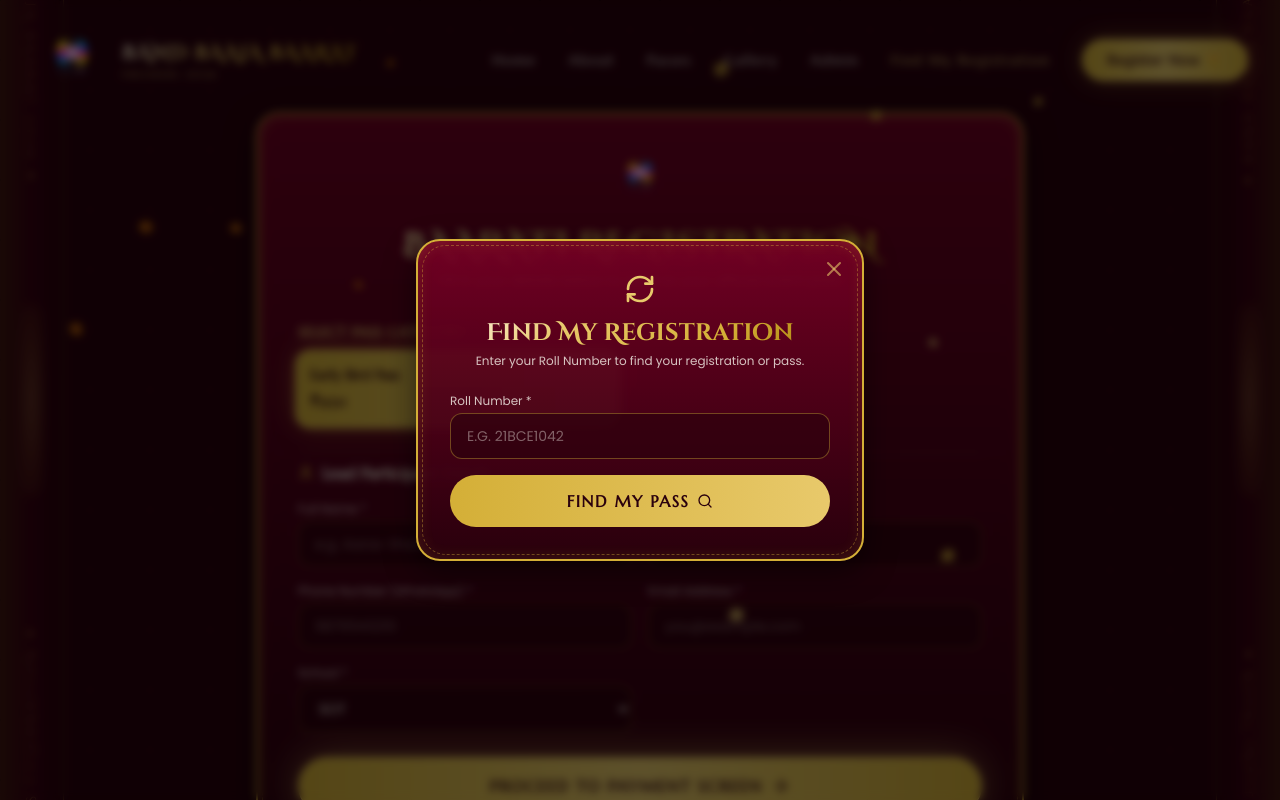
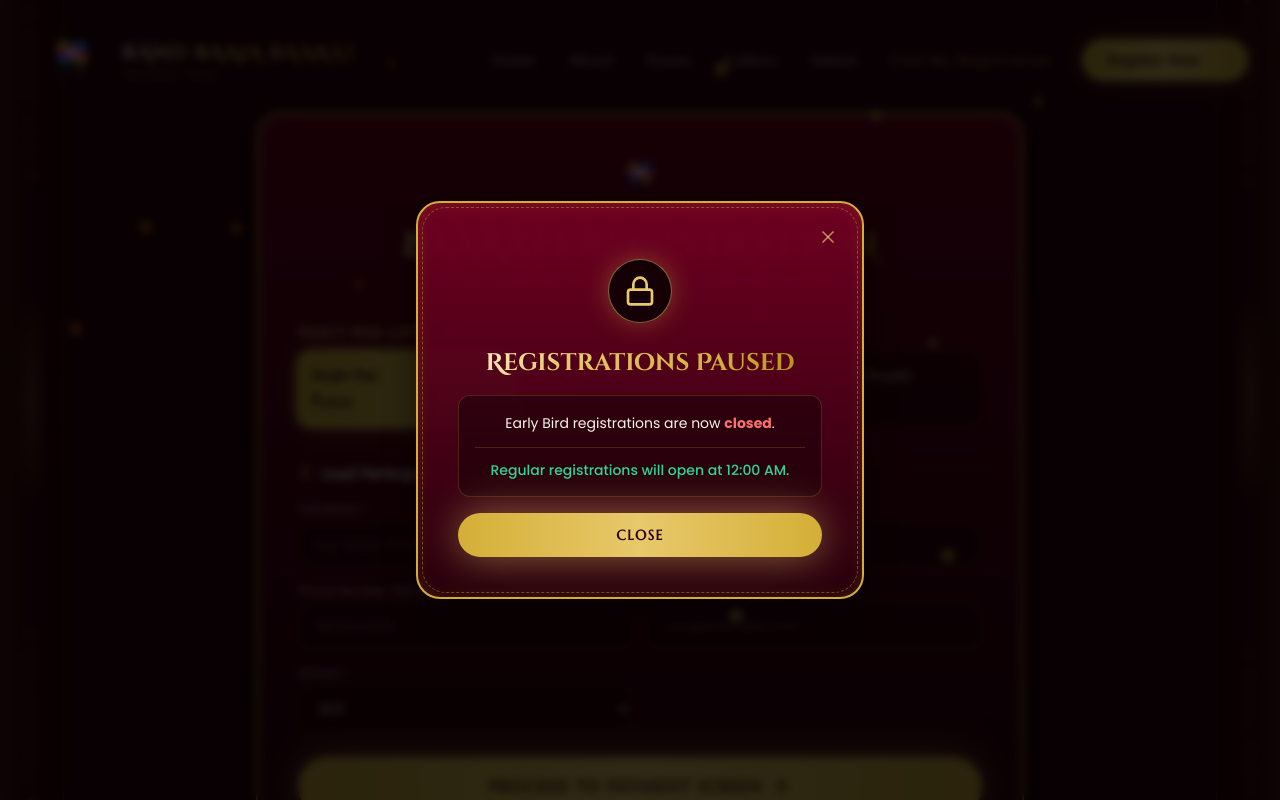
Before and after one commit to drixo-dev/bbb, a Next.js app in the folder frontend/: page /register in a window 1280 px wide. Both pictures are taken after a click on the button "Find My Registration". Shown: the top 800 px of the page. Built offline with nearby package versions, Linux system fonts and the light colour scheme; a web font is replaced by a local one.

Commit message:
WIP: 3 passes and closed modal

```diff
--- a/frontend/components/Hero.tsx
+++ b/frontend/components/Hero.tsx
@@ -5,9 +5,11 @@ import Link from 'next/link';
 import { motion } from 'framer-motion';
 import { Sparkles, Calendar, MapPin, ChevronDown, RefreshCw } from 'lucide-react';
 import ResumeRegistrationModal from './ResumeRegistrationModal';
+import RegistrationClosedModal from './RegistrationClosedModal';
 
 export default function Hero() {
   const [isResumeModalOpen, setIsResumeModalOpen] = useState(false);
+  const [isClosedModalOpen, setIsClosedModalOpen] = useState(false);
 
   return (
     <section id="hero" className="relative min-h-screen flex items-center justify-center pt-24 pb-16 px-4 overflow-hidden royal-damask-bg">
@@ -99,13 +101,13 @@ export default function Hero() {
 
           {/* CTA Buttons */}
           <div className="flex flex-col sm:flex-row items-center justify-center gap-4 flex-wrap">
-            <Link
-              href="/register"
+            <button
+              onClick={() => setIsClosedModalOpen(true)}
               className="w-full sm:w-auto px-8 py-4 rounded-full bg-gradient-to-r from-gold-antique via-gold-champagne to-gold-antique text-maroon-900 font-marcellus font-bold text-base tracking-widest uppercase shadow-gold-intense hover:scale-105 transition-all duration-300 border-2 border-gold-champagne flex items-center justify-center gap-3 group"
             >
               <span>Book Royal Pass Now</span>
               <span className="group-hover:translate-x-1 transition-transform">👑</span>
-            </Link>
+            </button>
 
             <Link
               href="#passes"
@@ -119,7 +121,7 @@ export default function Hero() {
           <div className="mt-8 pt-6 border-t border-gold-antique/20">
             <p className="font-poppins text-xs text-royal-ivory/60 mb-2">Already Registered?</p>
             <button
-              onClick={() => setIsResumeModalOpen(true)}
+              onClick={() => setIsClosedModalOpen(true)}
               className="font-marcellus text-sm font-bold text-gold-champagne hover:text-white transition-colors flex items-center justify-center gap-2 mx-auto"
             >
               <RefreshCw className="w-4 h-4" />
@@ -183,6 +185,11 @@ export default function Hero() {
         isOpen={isResumeModalOpen}
         onClose={() => setIsResumeModalOpen(false)}
       />
+
+      <RegistrationClosedModal
+        isOpen={isClosedModalOpen}
+        onClose={() => setIsClosedModalOpen(false)}
+      />
     </section>
   );
 }
--- a/frontend/components/Navbar.tsx
+++ b/frontend/components/Navbar.tsx
@@ -4,11 +4,13 @@ import React, { useState, useEffect } from 'react';
 import Link from 'next/link';
 import { Menu, X } from 'lucide-react';
 import ResumeRegistrationModal from './ResumeRegistrationModal';
+import RegistrationClosedModal from './RegistrationClosedModal';
 
 export default function Navbar() {
   const [scrolled, setScrolled] = useState(false);
   const [mobileMenuOpen, setMobileMenuOpen] = useState(false);
   const [isResumeModalOpen, setIsResumeModalOpen] = useState(false);
+  const [isClosedModalOpen, setIsClosedModalOpen] = useState(false);
 
   useEffect(() => {
     const handleScroll = () => {
@@ -68,19 +70,19 @@ export default function Navbar() {
 
           {/* Find My Registration */}
           <button
-            onClick={() => setIsResumeModalOpen(true)}
+            onClick={() => setIsClosedModalOpen(true)}
             className="font-marcellus text-sm tracking-widest text-gold-champagne hover:text-white transition-colors relative py-1 after:content-[''] after:absolute after:bottom-0 after:left-0 after:w-0 after:h-[1.5px] after:bg-gold-champagne hover:after:w-full after:transition-all after:duration-300"
           >
             Find My Registration
           </button>
 
           {/* CTA Register Button */}
-          <Link
-            href="/register"
+          <button
+            onClick={() => setIsClosedModalOpen(true)}
             className="px-6 py-2.5 rounded-full bg-gradient-to-r from-gold-antique via-gold-champagne to-gold-antique text-maroon-900 font-marcellus font-bold text-sm tracking-wider shadow-gold-glow hover:scale-105 hover:shadow-gold-intense transition-all duration-300 border border-gold-champagne"
           >
             Register Now 👑
-          </Link>
+          </button>
         </div>
 
         {/* Mobile Hamburger Toggle */}
@@ -109,20 +111,22 @@ export default function Navbar() {
           <button
             onClick={() => {
               setMobileMenuOpen(false);
-              setIsResumeModalOpen(true);
+              setIsClosedModalOpen(true);
             }}
             className="block w-full text-left font-marcellus text-lg text-gold-champagne hover:text-white py-1"
           >
             Find My Registration
           </button>
 
-          <Link
-            href="/register"
-            onClick={() => setMobileMenuOpen(false)}
+          <button
+            onClick={() => {
+              setMobileMenuOpen(false);
+              setIsClosedModalOpen(true);
+            }}
             className="block text-center w-full py-3 rounded-full bg-gradient-to-r from-gold-antique to-gold-champagne text-maroon-900 font-marcellus font-bold tracking-wider shadow-gold-glow"
           >
             Register Now 👑
-          </Link>
+          </button>
         </div>
       )}
       </nav>
@@ -131,6 +135,10 @@ export default function Navbar() {
         isOpen={isResumeModalOpen}
         onClose={() => setIsResumeModalOpen(false)}
       />
+      <RegistrationClosedModal
+        isOpen={isClosedModalOpen}
+        onClose={() => setIsClosedModalOpen(false)}
+      />
     </>
   );
 }
--- a/frontend/components/PassCards.tsx
+++ b/frontend/components/PassCards.tsx
@@ -1,17 +1,19 @@
 "use client";
 
-import React from 'react';
 import Link from 'next/link';
+import { useState } from 'react';
+import RegistrationClosedModal from './RegistrationClosedModal';
 import { Check, Sparkles, Star } from 'lucide-react';
 
 export default function PassCards() {
+  const [isClosedModalOpen, setIsClosedModalOpen] = useState(false);
   const passes = [
     {
       id: 'Single',
-      name: 'Early Bird Pass',
+      name: 'Single Pass',
       tagline: 'Individual Royal Entry',
-      price: 950,
-      originalPrice: 1200,
+      price: 1100,
+      originalPrice: 1300,
       popular: false,
       locked: false,
       benefits: [
@@ -20,6 +22,40 @@ export default function PassCards() {
         'Full Multi-Course Royal Banquet Dinner',
         'Access to Live DJ & Cultural Stage Shows',
         'Digital QR E-Pass & Physical Badge'
+      ]
+    },
+    {
+      id: 'Couple',
+      name: 'Couple Pass',
+      tagline: 'Entry for 2 Baaratis',
+      price: 2150,
+      originalPrice: 2400,
+      popular: false, // TODO: Enable this after a week (set to true)
+      locked: false,
+      benefits: [
+        'Entry for 2 People (Couple / Duo)',
+        'VIP Red Carpet Welcome & Photo Booth Access',
+        'Full Multi-Course Royal Banquet Dinner for 2',
+        'Front-Row Stage Access & Couple Dance Floor',
+        'Eligible for Best Dressed Couple Awards',
+        'Digital QR E-Passes for Both Members'
+      ]
+    },
+    {
+      id: 'Group',
+      name: 'Group Pass (4 People)',
+      tagline: 'Squad Entry for 4 Friends',
+      price: 4200,
+      originalPrice: 4800,
+      popular: false,
+      locked: false,
+      benefits: [
+        'Entry for 4 Friends in a Single Pass',
+        'Reserved Squad Table & Welcome Drinks',
+        'Full Multi-Course Royal Banquet Dinner for 4',
+        'Complimentary Souvenir Photo Frame',
+        'Exclusive Squad Dance Floor Access',
+        'Digital QR E-Passes for All 4 Members'
       ]
     }
   ];
@@ -35,11 +71,11 @@ export default function PassCards() {
             ROYAL PASS
           </h2>
           <p className="font-poppins text-sm text-royal-ivory/80 max-w-xl mx-auto">
-            Secure your Early Bird Pass before they run out! Limited passes available.
+            Secure your passes before they run out! Limited passes available.
           </p>
         </div>
 
-        <div className="grid grid-cols-1 max-w-sm mx-auto gap-8">
+        <div className="grid grid-cols-1 md:grid-cols-3 gap-8">
           {passes.map((pass) => (
             <div
               key={pass.id}
@@ -90,8 +126,8 @@ export default function PassCards() {
               </div>
 
               {/* Book Pass CTA */}
-              <Link
-                href={`/register?pass=${encodeURIComponent(pass.name)}`}
+              <button
+                onClick={() => setIsClosedModalOpen(true)}
                 className={`w-full py-3.5 rounded-full font-marcellus font-bold text-sm tracking-widest uppercase text-center block transition-all duration-300 border ${
                   pass.popular
                     ? 'bg-gradient-to-r from-gold-antique via-gold-champagne to-gold-antique text-maroon-900 shadow-gold-glow hover:scale-105 border-gold-champagne'
@@ -99,11 +135,15 @@ export default function PassCards() {
                 }`}
               >
                 Book {pass.name}
-              </Link>
+              </button>
             </div>
           ))}
         </div>
       </div>
+      <RegistrationClosedModal
+        isOpen={isClosedModalOpen}
+        onClose={() => setIsClosedModalOpen(false)}
+      />
     </section>
   );
 }
--- /dev/null
+++ b/frontend/components/RegistrationClosedModal.tsx
@@ -0,0 +1,68 @@
+import React from 'react';
+import { motion, AnimatePresence } from 'framer-motion';
+import { X, Lock } from 'lucide-react';
+
+interface RegistrationClosedModalProps {
+  isOpen: boolean;
+  onClose: () => void;
+}
+
+export default function RegistrationClosedModal({ isOpen, onClose }: RegistrationClosedModalProps) {
+  return (
+    <AnimatePresence>
+      {isOpen && (
+        <>
+          <motion.div
+            initial={{ opacity: 0 }}
+            animate={{ opacity: 1 }}
+            exit={{ opacity: 0 }}
+            onClick={onClose}
+            className="fixed inset-0 bg-black/80 backdrop-blur-sm z-[100]"
+          />
+          <div className="fixed inset-0 flex items-center justify-center z-[101] p-4 pointer-events-none">
+            <motion.div
+              initial={{ opacity: 0, scale: 0.95, y: 20 }}
+              animate={{ opacity: 1, scale: 1, y: 0 }}
+              exit={{ opacity: 0, scale: 0.95, y: 20 }}
+              className="box-gold-frame rounded-3xl p-6 sm:p-10 bg-maroon-900 shadow-2xl relative max-w-md w-full pointer-events-auto"
+            >
+              <button
+                onClick={onClose}
+                className="absolute top-4 right-4 p-2 rounded-full text-gold-champagne/70 hover:text-gold-bright hover:bg-maroon-950 transition-colors"
+              >
+                <X className="w-5 h-5" />
+              </button>
+
+              <div className="text-center space-y-4 pt-4">
+                <div className="w-16 h-16 bg-maroon-950 rounded-full border border-gold-champagne/50 flex items-center justify-center mx-auto mb-6 shadow-gold-glow">
+                  <Lock className="w-8 h-8 text-gold-champagne" />
+                </div>
+
+                <h3 className="font-cinzel text-2xl font-bold text-gold-gradient">
+                  Registrations Paused
+                </h3>
+
+                <div className="p-4 rounded-xl bg-maroon-950/50 border border-gold-antique/20 space-y-3">
+                  <p className="font-poppins text-sm text-royal-ivory leading-relaxed">
+                    Early Bird registrations are now <strong className="text-red-400">closed</strong>.
+                  </p>
+                  <hr className="border-gold-antique/20" />
+                  <p className="font-poppins text-sm text-emerald-400 font-medium">
+                    Regular registrations will open at 12:00 AM.
+                  </p>
+                </div>
+
+                <button
+                  onClick={onClose}
+                  className="mt-6 w-full py-3 rounded-full bg-gradient-to-r from-gold-antique via-gold-champagne to-gold-antique text-maroon-900 font-marcellus font-bold tracking-widest text-sm uppercase shadow-gold-intense hover:scale-[1.02] transition-transform"
+                >
+                  Close
+                </button>
+              </div>
+            </motion.div>
+          </div>
+        </>
+      )}
+    </AnimatePresence>
+  );
+}
--- a/frontend/components/RegistrationForm.tsx
+++ b/frontend/components/RegistrationForm.tsx
@@ -11,7 +11,7 @@ export default function RegistrationForm() {
   const searchParams = useSearchParams();
 
   const urlPass = searchParams?.get('pass');
-  const initialPass = urlPass === 'Early Bird Pass' ? 'Single Pass' : (urlPass || 'Single Pass');
+  const initialPass = urlPass || 'Single Pass';
   const editRegId = searchParams?.get('edit');
   const [isEditMode, setIsEditMode] = useState(!!editRegId);
 
@@ -37,7 +37,7 @@ export default function RegistrationForm() {
   useEffect(() => {
     if (searchParams?.get('pass')) {
       const p = searchParams.get('pass');
-      setPassType(p === 'Early Bird Pass' ? 'Single Pass' : (p || 'Single Pass'));
+      setPassType(p || 'Single Pass');
     }
   }, [searchParams]);
 
@@ -184,9 +184,11 @@ export default function RegistrationForm() {
           <label className="font-marcellus text-sm font-bold text-gold-champagne block mb-2 uppercase tracking-wider">
             Select Pass Category *
           </label>
-          <div className="grid grid-cols-1 max-w-xs gap-3">
+          <div className="grid grid-cols-1 sm:grid-cols-3 gap-3">
             {[
-              { label: 'Early Bird Pass', value: 'Single Pass', price: '₹950' }
+              { label: 'Single Pass', value: 'Single Pass', price: '₹1100' },
+              { label: 'Couple Pass', value: 'Couple Pass', price: '₹2150' },
+              { label: 'Group Pass (4 People)', value: 'Group Pass (4 People)', price: '₹4200' }
             ].map((p) => (
               <button
                 key={p.value}
```
Also changed, not shown: 2 other files (tests, documents, lock files or other folders).
